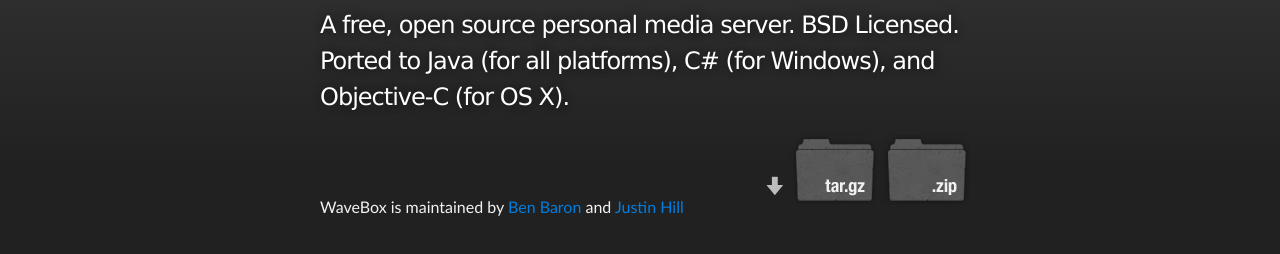
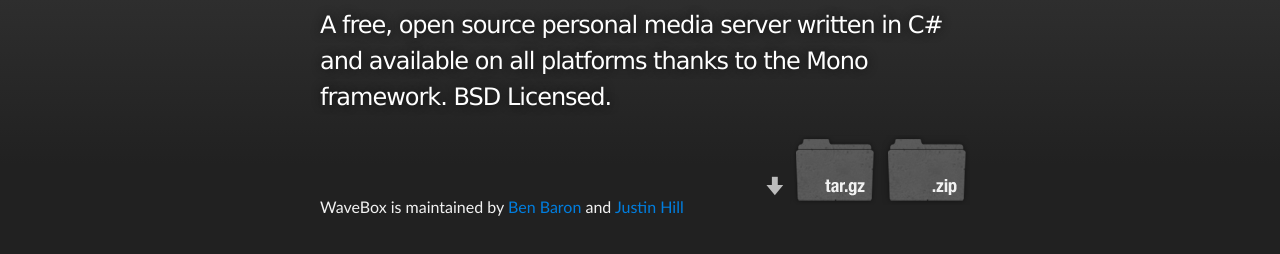
Before and after one commit to einsteinx2/WaveBox, a plain HTML site: page index.html in a window 1280 px wide. Shown: the part 116-370 px from the top of the page. Drawn offline with Linux system fonts and the light colour scheme.

Commit message:
Update gh-pages

```diff
--- a/index.html
+++ b/index.html
@@ -19,7 +19,7 @@
           <a id="forkme_banner" href="https://github.com/einsteinx2/WaveBox">View on GitHub</a>
 
           <h1 id="project_title">WaveBox</h1>
-          <h2 id="project_tagline">A free, open source personal media server. BSD Licensed. Ported to Java (for all platforms), C# (for Windows), and Objective-C (for OS X).</h2>
+          <h2 id="project_tagline">A free, open source personal media server written in C# and available on all platforms thanks to the Mono framework. BSD Licensed.</h2>
 
             <section id="downloads">
               <a class="zip_download_link" href="https://github.com/einsteinx2/WaveBox/zipball/master">Download this project as a .zip file</a>
```
